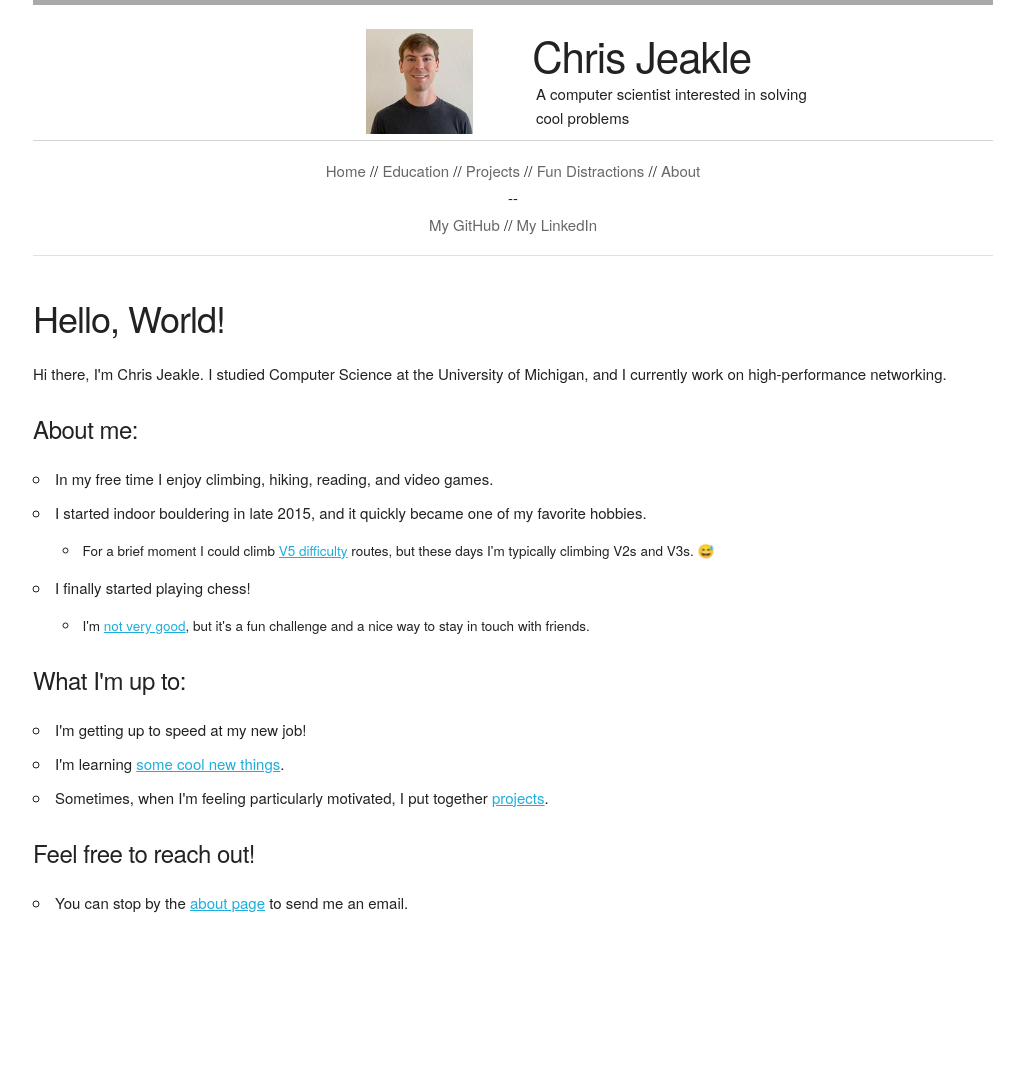
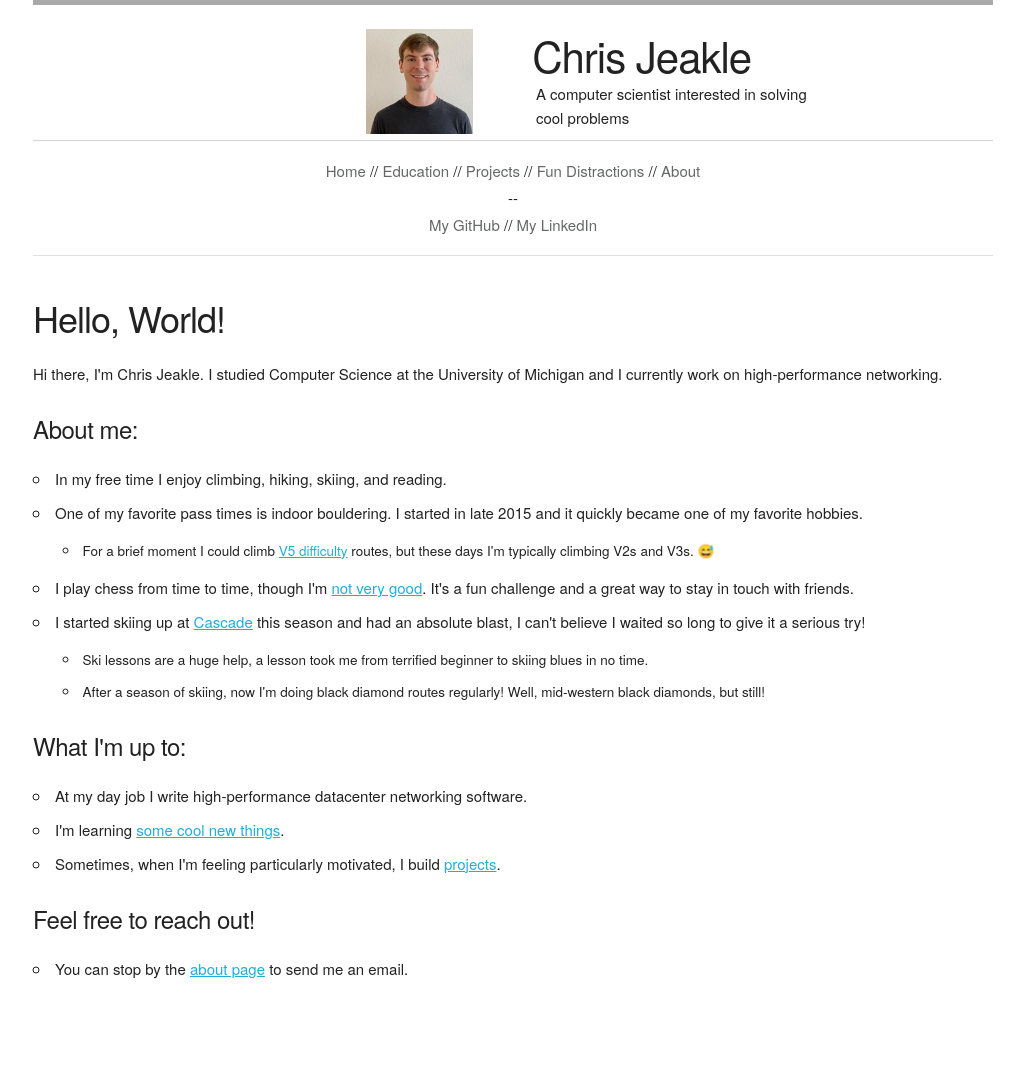
Before and after one commit to cjjeakle/cjjeakle.github.io, a Jekyll site: the page built from index.html, in a window 1280 px wide. Shown: the whole page, without its empty margins (127-1151 px from the left). Built offline with Jekyll 4.4.1, drawn with Linux system fonts in a browser that asks for light colours; nearby versions of some CDN libraries; before the commit the page ends 1012 px from its top, so only the background shows below that.

Commit message:
Update to reflect what I'm up to
* I started skiing!
* I'm building things in Rust!
* I'm in the swing of things at my new job!

```diff
--- a/index.html
+++ b/index.html
@@ -8,15 +8,15 @@ layout: default
 
   <p>
     Hi there, I'm Chris Jeakle.
-    I studied Computer Science at the University of Michigan, and I currently work on high-performance networking.
+    I studied Computer Science at the University of Michigan and I currently work on high-performance networking.
     <br/>
   </p>
 
   <p>
     <h5>About me:</h5>
     <ul>
-      <li>In my free time I enjoy climbing, hiking, reading, and video games.</li>
-      <li>I started indoor bouldering in late 2015, and it quickly became one of my favorite hobbies.
+      <li>In my free time I enjoy climbing, hiking, skiing, and reading.</li>
+      <li>One of my favorite pass times is indoor bouldering. I started in late 2015 and it quickly became one of my favorite hobbies.
         <ul>
           <li>
             For a brief moment I could climb
@@ -26,9 +26,13 @@ layout: default
         </ul>
       </li>
       <li>
-        I finally started playing chess!
+        I play chess from time to time, though I'm <a href="https://lichess.org/@/PNWchris">not very good</a>. It's a fun challenge and a great way to stay in touch with friends.
+      </li>
+      <li>
+        I started skiing up at <a href="https://cascademountain.com/">Cascade</a> this season and had an absolute blast, I can't believe I waited so long to give it a serious try!
         <ul>
-          <li>I'm <a href="https://lichess.org/@/PNWchris">not very good</a>, but it's a fun challenge and a nice way to stay in touch with friends.</li>
+          <li>Ski lessons are a huge help, a lesson took me from terrified beginner to skiing blues in no time.</li>
+          <li>After a season of skiing, now I'm doing black diamond routes regularly! Well, mid-western black diamonds, but still!</li>
         </ul>
       </li>
     </ul>
@@ -37,9 +41,9 @@ layout: default
   <p>
     <h5>What I'm up to:</h5>
     <ul>
-      <li>I'm getting up to speed at my new job!</li>
+      <li>At my day job I write high-performance datacenter networking software.</li>
       <li>I'm learning <a href="/education/">some cool new things</a>.</li>
-      <li>Sometimes, when I'm feeling particularly motivated, I put together <a href="/projects/">projects</a>.</li>
+      <li>Sometimes, when I'm feeling particularly motivated, I build <a href="/projects/">projects</a>.</li>
     </ul>
   </p>
 
```
Also changed, not shown: fundistractions/index.html (+6 -3 lines), projects/index.html (+15 -1 lines).
